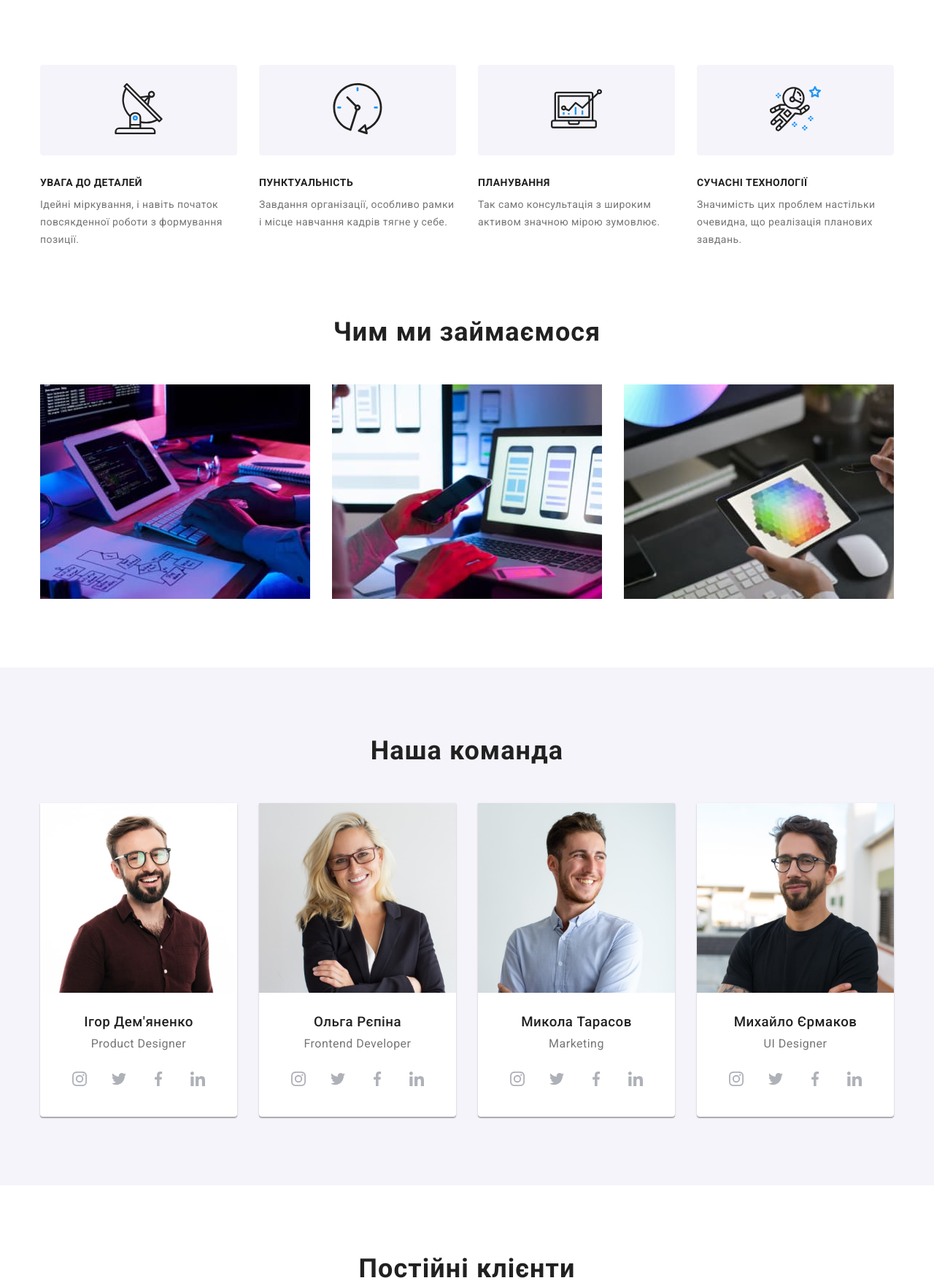
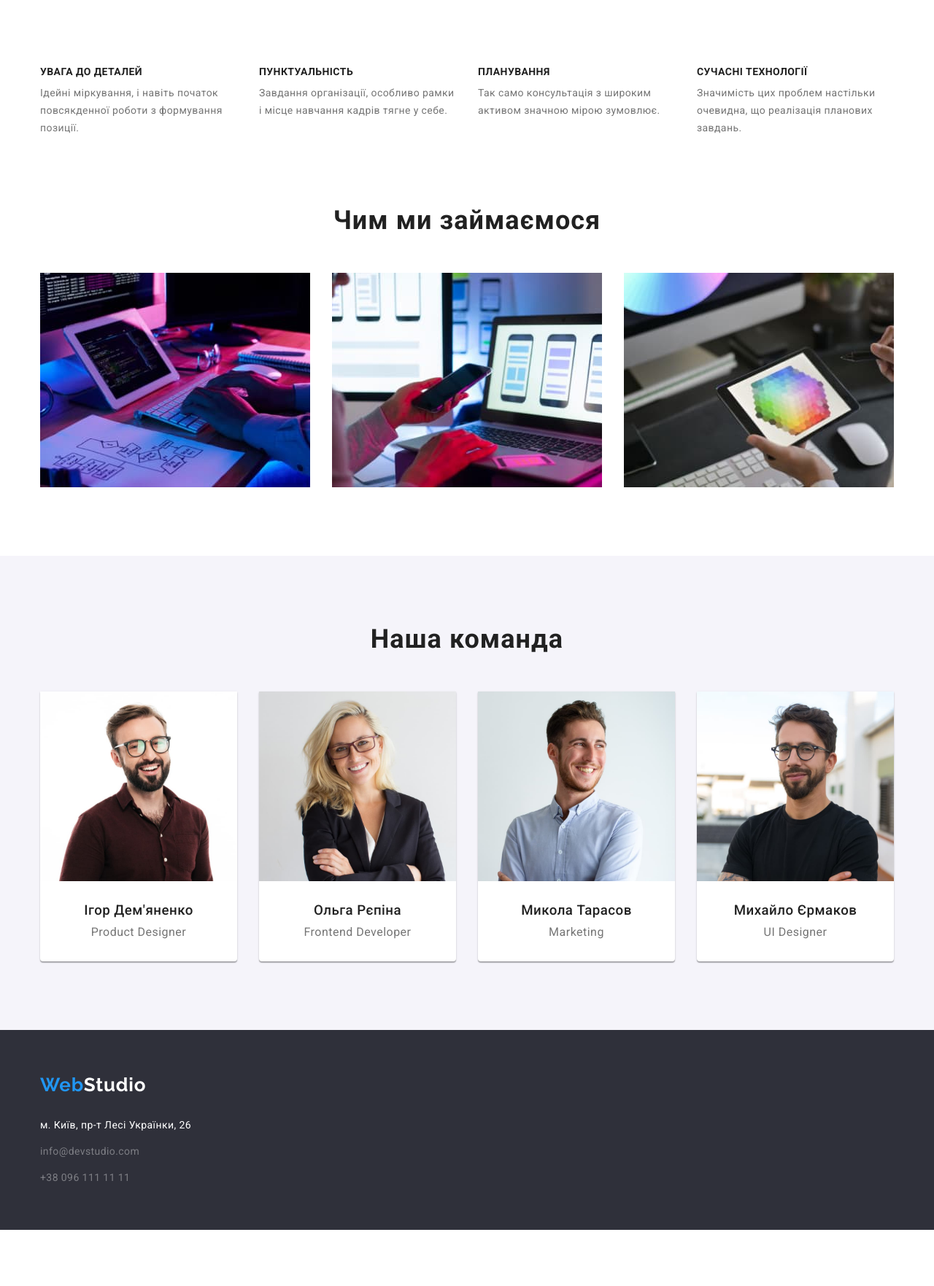
Before and after one commit to anigvo/goit-markup-hw-03, a plain HTML site: page index.html in a window 1280 px wide. Shown: the part 686-2449 px from the top of the page at 73% size. After the commit the page ends 2372 px from the top, so only its background shows below. Drawn offline with nearby package versions, Linux system fonts and the light colour scheme.

Commit message:
Відкат версії

```diff
--- a/css/styles.css
+++ b/css/styles.css
@@ -11,9 +11,6 @@
     --hero-button-active: #188CE8;
     --header-border: #ECECEC;
     --example-item-border: #EEEEEE;
-    --hero-background-color: #2F303A80;
-    --hero-overlay-color: #C4C4C4;
-    --icon-color: #AFB1B8;
 }
 
 body {
@@ -139,19 +136,6 @@ margin-right: 40px;
     color: var(--logo-secondary-color);
 }
 
-
-.icon {
-    fill: currentColor;
-    width: 16px;
-    height: 12px;
-    margin-right: 10px;
-}
-
-.icon:hover {
-    fill: var(--logo-secondary-color);
-}
-
-
 /*----------------------FOOTER----------------------*/
 
 .footer {
@@ -205,20 +189,10 @@ margin-bottom: 12px;
 }
 
 .hero {
-    background-color: var(--hero-overlay-color);
-    background-image: linear-gradient(to right, var(--hero-background-color), var(--hero-background-color)), url("../images/herobackground.jpg");
-    background-repeat: no-repeat;
-    background-position: center;
-    background-size: cover;
-    margin-left: auto;
-    margin-right: auto;
+    background-color: var(--primary-background-color);
     text-align: center;
     padding: 200px 0;
-    max-width: 1600px;
-    height: 600px;
-
 }
-
 
 .hero-title {
     color: var(--secondary-text-color);
@@ -273,17 +247,6 @@ margin-bottom: 12px;
 
 .feature-item {
     flex-basis: calc((100% - 3*30px)/4);
-}
-
-.feature-icon-box {
-text-align: center;
-padding: 25px 100px;
-background-color: var(--secondary-background-color);
-margin-bottom: 30px;
-border-radius: 4px;
-}
-
-.feature-icon {
 }
 
 .feature-title {
@@ -347,47 +310,6 @@ border-radius: 4px;
 .team-content {
     padding: 30px 0px;
 }
-
-.icon-list {
-display: flex;
-gap: 10px;
-justify-content: center;
-margin-top: 16px;
-}
-
-.social-link {
-    display: flex;
-    width: 100%;
-    height: 100%;
-    align-items: center;
-    justify-content: center;
-    background-color: var(--body-background-color);
-    border-radius: 50%;
-    color: var(--icon-color);
-}
-
-.social-icon {
-    width: 20px;
-    height: 20px;
-    fill: currentColor;
-}
-
-.social-link:hover {
-    color: var(--body-background-color);
-    background-color: var(--logo-secondary-color);
-}
-
-.social-icon:hover {
-    fill: var(--body-background-color);
-}
-
-.social-item {
-    width: 44px;
-    height: 44px;
-}
-
-
-
 /*----------------------MAIN PORTFOLIO----------------------*/
 
 .example-list {
--- a/index.html
+++ b/index.html
@@ -37,15 +37,16 @@
         <ul class="contacts-header list">
           <li class="contacts-header-item">
             <a href="mailto:info@devstudio.com" class="link"
-              ><svg class="icon"><use href="./images/icons.svg#letter"></use></svg>info@devstudio.com</a
+              >info@devstudio.com</a
             >
           </li>
           <li class="contacts-header-item">
-            <a href="tel:+380961111111" class="link"><svg class="icon"><use href="./images/icons.svg#phone"></use></svg>+38 096 111 11 11</a>
+            <a href="tel:+380961111111" class="link">+38 096 111 11 11</a>
           </li>
         </ul>
       </div>
     </header>
+
     <main>
       <section class="hero">
         <div class="container">
@@ -60,9 +61,6 @@
           <h2 class="section-title visually-hidden">Переваги</h2>
           <ul class="list feature-list">
             <li class="feature-item">
-              <div class="feature-icon-box">
-                <svg class="feature-icon" width="70px" height="70px"><use href="../images/icons.svg#antenna"></use></svg>
-              </div>
               <h3 class="feature-title">УВАГА ДО ДЕТАЛЕЙ</h3>
               <p class="feature-content">
                 Ідейні міркування, і навіть початок повсякденної роботи з
@@ -70,9 +68,6 @@
               </p>
             </li>
             <li class="feature-item">
-              <div class="feature-icon-box">
-                <svg class="feature-icon" width="70px" height="70px"><use href="../images/icons.svg#clock"></use></svg>
-              </div>
               <h3 class="feature-title">ПУНКТУАЛЬНІСТЬ</h3>
               <p class="feature-content">
                 Завдання організації, особливо рамки і місце навчання кадрів
@@ -80,18 +75,12 @@
               </p>
             </li>
             <li class="feature-item">
-              <div class="feature-icon-box">
-                <svg class="feature-icon" width="70px" height="70px"><use href="../images/icons.svg#diagram"></use></svg>
-              </div>
               <h3 class="feature-title">ПЛАНУВАННЯ</h3>
               <p class="feature-content">
                 Так само консультація з широким активом значною мірою зумовлює.
               </p>
             </li>
             <li class="feature-item">
-              <div class="feature-icon-box">
-                <svg class="feature-icon" width="70px" height="70px"><use href="../images/icons.svg#astronaut"></use></svg>
-              </div>
               <h3 class="feature-title">СУЧАСНІ ТЕХНОЛОГІЇ</h3>
               <p class="feature-content">
                 Значимість цих проблем настільки очевидна, що реалізація
@@ -143,12 +132,6 @@
               />
               <div class="team-content"><h3 class="team-title">Ігор Дем'яненко</h3>
               <p>Product Designer</p>
-              <ul class="icon-list list">
-                <li class="social-item"><a href="" class="social-link"><svg class="social-icon"><use href="./images/icons.svg#instagram"></use></svg></a></li>
-                <li class="social-item"><a href="" class="social-link"><svg class="social-icon"><use href="./images/icons.svg#twitter"></use></svg></a></li>
-                <li class="social-item"><a href="" class="social-link"><svg class="social-icon"><use href="./images/icons.svg#facebook"></use></svg></a></li>
-                <li class="social-item"><a href="" class="social-link"><svg class="social-icon"><use href="./images/icons.svg#linkedin"></use></svg></a></li>
-              </ul>
               </div>
             </li>
             <li class="team-item">
@@ -159,13 +142,7 @@
               />
               <div class="team-content"><h3 class="team-title">Ольга Рєпіна</h3>
               <p>Frontend Developer</p>
-              <ul class="icon-list list">
-                <li class="social-item"><a href="" class="social-link"><svg class="social-icon"><use href="./images/icons.svg#instagram"></use></svg></a></li>
-                <li class="social-item"><a href="" class="social-link"><svg class="social-icon"><use href="./images/icons.svg#twitter"></use></svg></a></li>
-                <li class="social-item"><a href="" class="social-link"><svg class="social-icon"><use href="./images/icons.svg#facebook"></use></svg></a></li>
-                <li class="social-item"><a href="" class="social-link"><svg class="social-icon"><use href="./images/icons.svg#linkedin"></use></svg></a></li>
-              </ul>
-        </div>
+              </div>
             </li>
             <li class="team-item">
               <img class="team-img"
@@ -175,12 +152,6 @@
               />
               <div class="team-content"><h3 class="team-title">Микола Тарасов</h3>
               <p>Marketing</p>
-              <ul class="icon-list list">
-                <li class="social-item"><a href="" class="social-link"><svg class="social-icon"><use href="./images/icons.svg#instagram"></use></svg></a></li>
-                <li class="social-item"><a href="" class="social-link"><svg class="social-icon"><use href="./images/icons.svg#twitter"></use></svg></a></li>
-                <li class="social-item"><a href="" class="social-link"><svg class="social-icon"><use href="./images/icons.svg#facebook"></use></svg></a></li>
-                <li class="social-item"><a href="" class="social-link"><svg class="social-icon"><use href="./images/icons.svg#linkedin"></use></svg></a></li>
-              </ul>
               </div>
             </li>
             <li class="team-item">
@@ -191,32 +162,11 @@
               />
               <div class="team-content"><h3 class="team-title">Михайло Єрмаков</h3>
               <p>UI Designer</p>
-              <ul class="icon-list list">
-                <li class="social-item"><a href="" class="social-link"><svg class="social-icon"><use href="./images/icons.svg#instagram"></use></svg></a></li>
-                <li class="social-item"><a href="" class="social-link"><svg class="social-icon"><use href="./images/icons.svg#twitter"></use></svg></a></li>
-                <li class="social-item"><a href="" class="social-link"><svg class="social-icon"><use href="./images/icons.svg#facebook"></use></svg></a></li>
-                <li class="social-item"><a href="" class="social-link"><svg class="social-icon"><use href="./images/icons.svg#linkedin"></use></svg></a></li>
-              </ul>
               </div>
             </li>
           </ul>
         </div>
       </section>
-
-      <section class="section">
-        <div class="container">
-          <h2 class="section-title">Постійні клієнти</h2>
-          <ul class="list client-list">
-            <li class="client-item">
-            </li>
-            <li class="client-item">
-            </li>
-            <li class="client-item">
-            </li>
-          </ul>
-        </div>
-      </section>
-
     </main>
 
     <footer class="footer">
```
Also changed, not shown: 1 other file.
